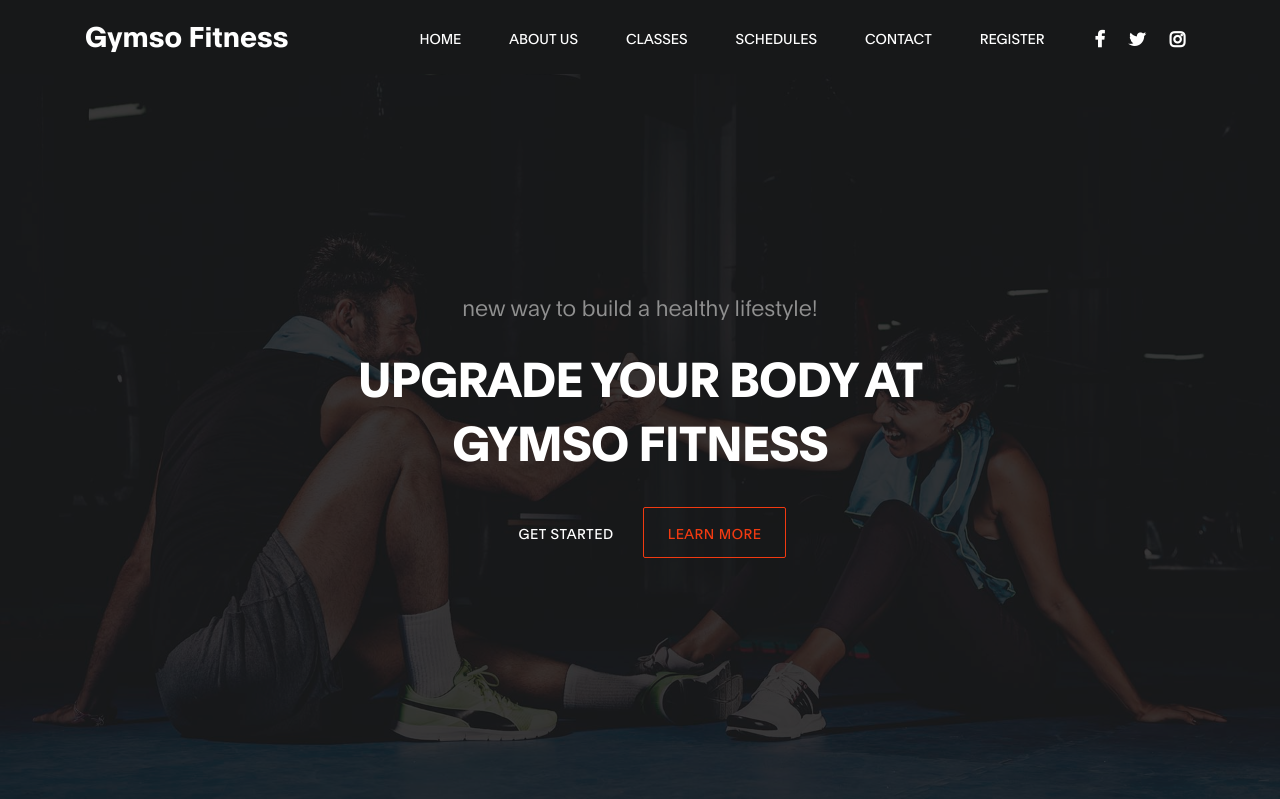
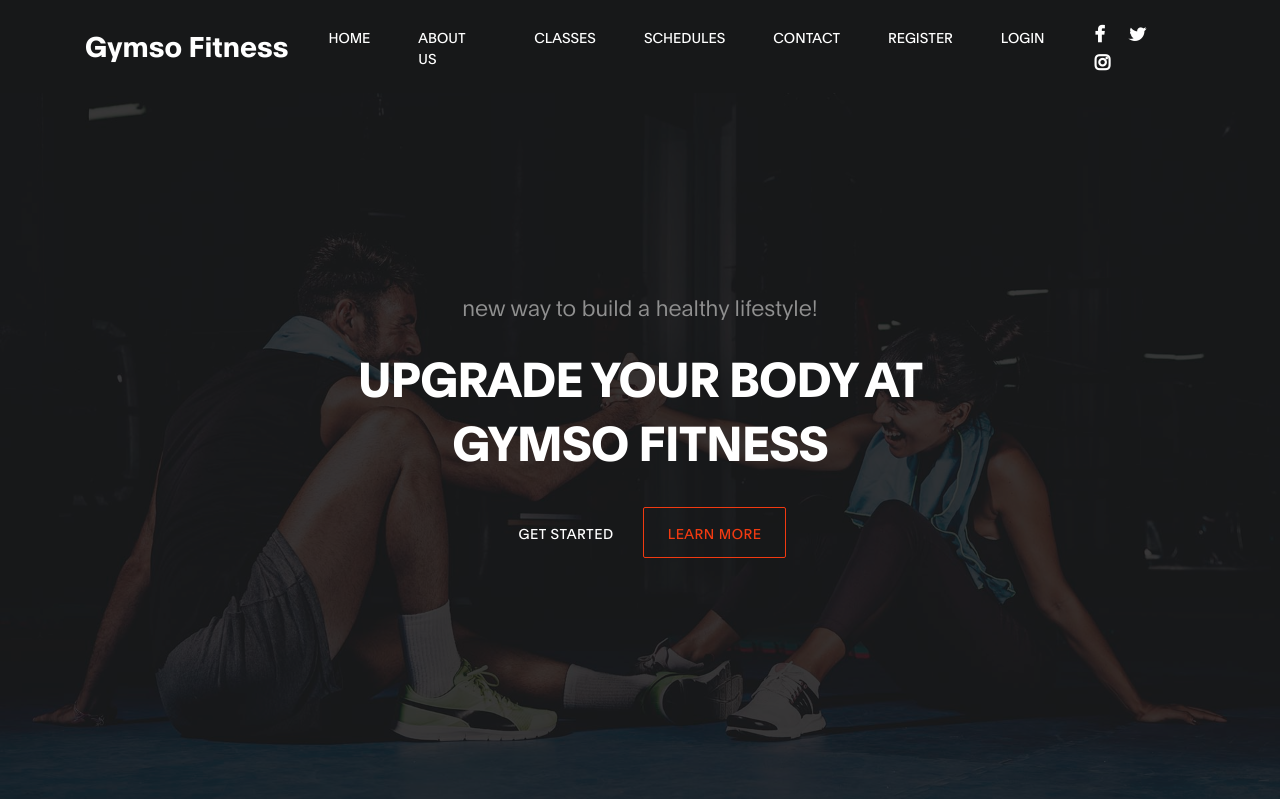
Before and after one commit to JackMerma/GymApp, a Django app: page / in a window 1280 px wide. Shown: the top 799 px of the page. Run offline with Django 3.2, Linux system fonts and the light colour scheme; data that the repository does not hold is empty; parts of the project's set-up code (start-up, migrations or seed data) failed here and were passed over; some libraries are stand-ins or nearby versions.

Commit message:
item login agregado y cambio de la ruta que llama si no hay request

```diff
--- a/cuenta/urls.py
+++ b/cuenta/urls.py
@@ -3,5 +3,5 @@ from . import  views
 
 urlpatterns = [
         path("register", views.register, name='register'),
-        path("login"), views.login, name='login'),
+        path("login", views.login, name='login'),
         ]
--- a/cuenta/views.py
+++ b/cuenta/views.py
@@ -11,14 +11,14 @@ def login(request):
         password = request.POST['password']
         user = auth.authenticate(username=username, password=password)
 
-        if user is no None:
+        if user is not None:
             auth.login(request, user)
             return redirect("/")
         else:
             messages.info(request, "Datos inválidos")
             return redirect('login')
     else:
-        return render(request, 'register.html', {})
+        return render(request, 'login.html', {})
 def register(request):
 
     if request.method == 'POST':
--- a/templates/index.html
+++ b/templates/index.html
@@ -60,6 +60,10 @@
 
 			<li class="nav-item">
 			  <a href="cuenta/register" class="nav-link smoothScroll">Register</a>
+			</li>
+
+			<li class="nav-item">
+			  <a href="cuenta/login" class="nav-link smoothScroll">Login</a>
 			</li>
 		  </ul>
 
--- a/templates/login.html
+++ b/templates/login.html
@@ -23,7 +23,7 @@
 		<div class="row">
 
 		  <div class="ml-auto col-lg-5 col-md-6 col-12">
-			<h2 class="mb-4 pb-2" data-aos="fade-up" data-aos-delay="200">Registrate</h2>
+			<h2 class="mb-4 pb-2" data-aos="fade-up" data-aos-delay="200">Ingresa tus datos</h2>
 
 			<form action="login" method="post" class="contact-form webform" data-aos="fade-up" data-aos-delay="400" role="form">
 			  {% csrf_token %}
@@ -32,11 +32,9 @@
 			  <button type="submit" class="form-control" id="submit-button" name="submit">Submit</button>
             </form>
             <div>
-              <!--
               {% for message in messages %}
               <h2 style="font-size='15px'; color:#E74C3C;" class="mb-4 pb-2" data-aos="fade-up" data-aos-delay="200">{{message}}</h2>
               {% endfor %}
-              -->
             </div>
           </div>
 
```
